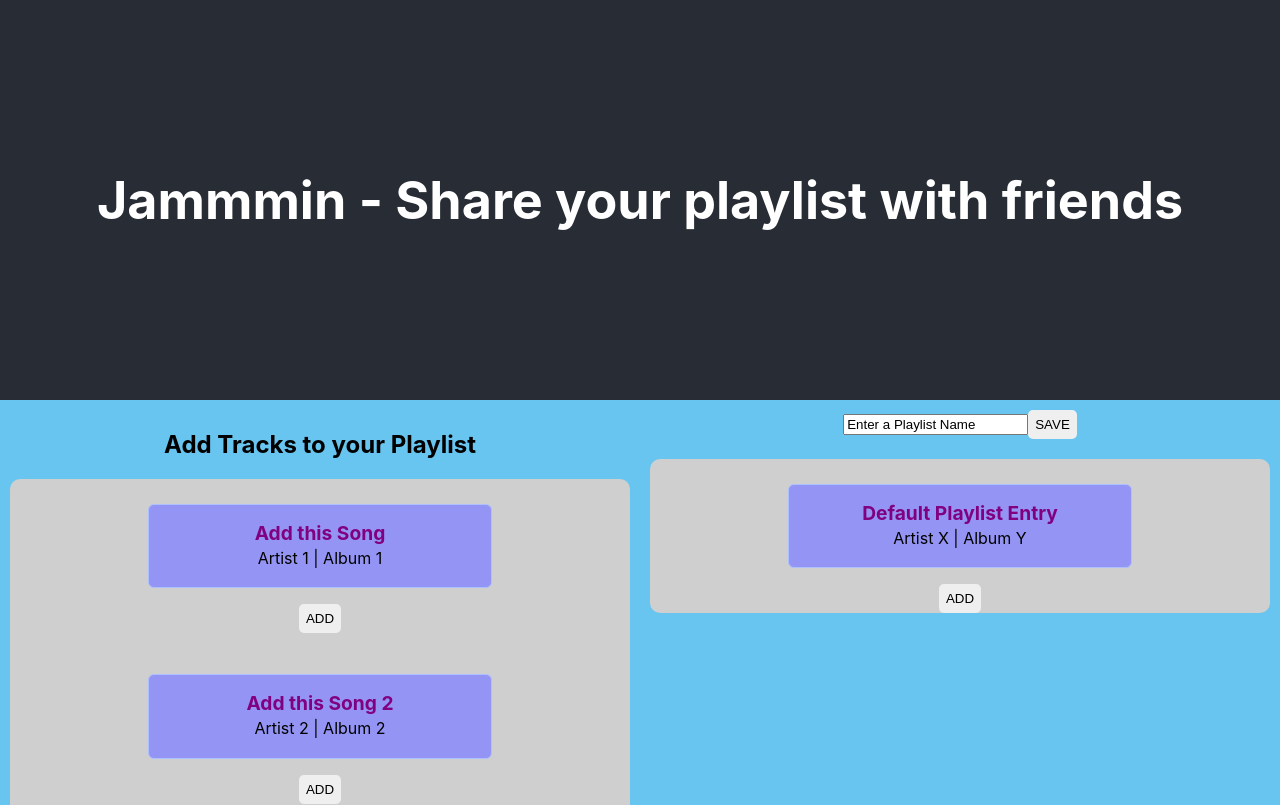
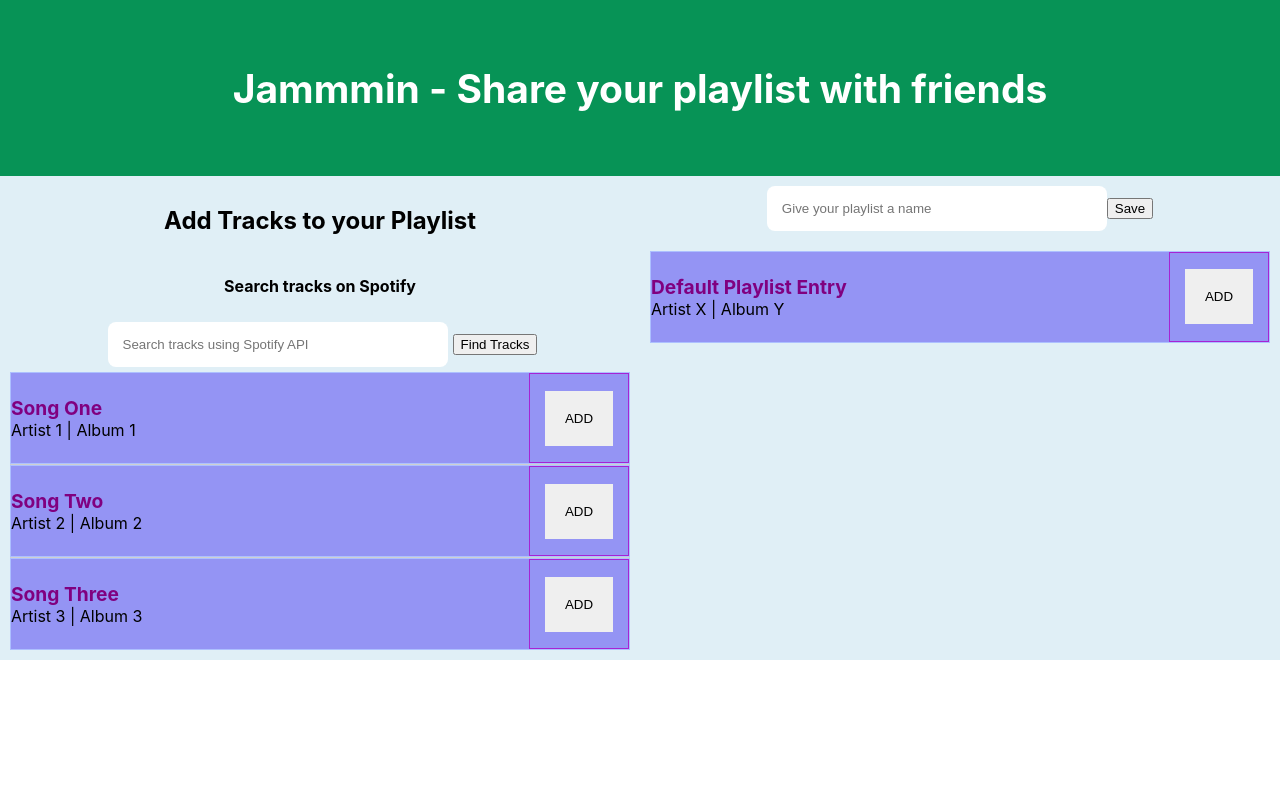
Before and after one commit to DHBuild002/jammmin-playlist-creation-tool, a React (Create React App) app: page / in a window 1280 px wide. Shown: the top 805 px of the page. Built offline with nearby package versions, Linux system fonts and the light colour scheme.

Commit message:
Apply styling to tracks in whole app along with button styling for adding tracks

```diff
--- a/src/App.css
+++ b/src/App.css
@@ -14,8 +14,8 @@
 }
 
 .App-header {
-  background-color: #282c34;
-  min-height: 50vh;
+  background-color: #079356;
+  min-height: 22vh;
   display: flex;
   flex-direction: column;
   align-items: center;
@@ -25,14 +25,14 @@
 }
 
 .App-link {
-  color: #61dafb;
+  color: #c0c0c0;
 }
 .row {
   display: flex;
   flex-direction: row;
   flex-wrap: wrap;
   width: 100%;
-  background-color: rgb(103, 197, 240);
+  background-color: rgb(224, 239, 246);
   align-items: stretch;
   justify-content: space-evenly ;
 }
--- a/src/App.js
+++ b/src/App.js
@@ -2,30 +2,31 @@ import React, { useState } from "react";
 import "./App.css";
 import Playlist from "./components/Playlist";
 import TrackList from "./components/TrackList";
+import Search from "./components/Search";
 
 function App() {
   // Set the initial state of tracks
   const [tracks] = useState([
     {
       id: 1,
-      name: "Add this Song",
+      name: "Song One",
       artist: "Artist 1",
       album: "Album 1",
     },
     {
       id: 2,
-      name: "Add this Song 2",
+      name: "Song Two",
       artist: "Artist 2",
       album: "Album 2",
     },
     {
       id: 3,
-      name: "Add this Song 3",
+      name: "Song Three",
       artist: "Artist 3",
       album: "Album 3",
     },
   ]);
-  const [playlistName, setPlaylistName] = useState("Enter a Playlist Name");
+  const [playlistName, setPlaylistName] = useState("");
   const [playlistTracks, setPlaylistTracks] = useState([
     {
       id: 0,
@@ -36,6 +37,22 @@ function App() {
   ]);
   const [savedPlaylistName, setSavedPlaylistName] = useState("");
 
+  const onSearch = (query) => {
+    const lowercaseQuery = query.toLowerCase();
+
+    const searchResults = tracks.filter((track) => {
+      const lowercaseName = track.name.toLowerCase();
+      const lowercaseArtist = track.artist.toLowerCase();
+      const lowercaseAlbum = track.album.toLowerCase();
+
+      return (
+        lowercaseName.includes(lowercaseQuery) ||
+        lowercaseArtist.includes(lowercaseQuery) ||
+        lowercaseAlbum.includes(lowercaseQuery)
+      );
+    });
+    return Promise.resolve(searchResults);
+  };
   const addTrack = (track) => {
     setPlaylistTracks((prevTracks) => {
       if (!prevTracks.some((t) => t.id === track.id)) {
@@ -44,6 +61,7 @@ function App() {
       return prevTracks;
     });
   };
+
   const updatePlaylistName = (name) => {
     setPlaylistName(name);
   };
@@ -55,11 +73,12 @@ function App() {
   return (
     <div className="App">
       <header className="App-header">
-        <h1>Jammmin - Share your playlist with friends</h1>
+        <h2>Jammmin - Share your playlist with friends</h2>
       </header>
       <div className="row">
         <div className="column">
           <h2>Add Tracks to your Playlist</h2>
+          <Search onSearch={onSearch} />
           <TrackList tracks={tracks} onAdd={addTrack} />
         </div>
 
--- a/src/components/Playlist.js
+++ b/src/components/Playlist.js
@@ -26,7 +26,7 @@ const Playlist = ({
         value={playlistName}
         onChange={handleNameChange}
         onFocus={handleFocus}
-        placeholder="Enter playlist name"
+        placeholder="Give your playlist a name"
       />
       <button onClick={handleSave}>Save</button>
       <h2>{savedPlaylistName}</h2>
--- a/src/components/Search.js
+++ b/src/components/Search.js
@@ -1,7 +1,38 @@
-import React from "react";
+import React, { useState } from "react";
+import "./styles/Search.css";
 
-const Search = () => {
-  return <div>Search</div>;
+const Search = ({ onSearch }) => {
+  const [query, setQuery] = useState("");
+  const [searchResults, setSearchResults] = useState([]);
+  const handleSearch = () => {
+    onSearch(query).then((results) => {
+      setSearchResults(results);
+    });
+  };
+
+  return (
+    <>
+      <div>
+        <h4>Search tracks on Spotify</h4>
+        <input
+          className="input searchBox"
+          type="text"
+          value={query}
+          onChange={(e) => setQuery(e.target.value)}
+          placeholder="Search tracks using Spotify API"
+        ></input>
+        <button onClick={handleSearch}>Find Tracks</button>
+        <div>
+          {searchResults.map((result) => (
+            <div key={result.id}>
+              <p>{result.name}</p> | <p>{result.artist}</p> |{" "}
+              <p>{result.album}</p>
+            </div>
+          ))}
+        </div>
+      </div>
+    </>
+  );
 };
 
 export default Search;
--- a/src/components/SearchResults.js
+++ b/src/components/SearchResults.js
@@ -1,4 +1,4 @@
-import React from "react";
+import React, { useState } from "react";
 
 const SearchResults = () => {
   return <div>SearchResults</div>;
--- a/src/components/Track.js
+++ b/src/components/Track.js
@@ -7,15 +7,21 @@ const Track = ({ track, onAdd }) => {
   };
   return (
     <>
+      <div className="trackContainer">
         <div className="track">
+          <div className="track-info">
             <h2>{track.name}</h2>
             <p>
               {track.artist} | {track.album}
             </p>
           </div>
+          <div className="buttonArea">
             <button className="add-track-btn" onClick={handleAdd}>
               Add
             </button>
+          </div>
+        </div>
+      </div>
     </>
   );
 };
--- a/src/components/TrackList.js
+++ b/src/components/TrackList.js
@@ -6,7 +6,9 @@ const TrackList = ({ tracks, onAdd }) => {
   return (
     <div className="track-list">
       {tracks.map((track) => (
+        <div key={track.id} className="trackContainer">
         <Track key={track.id} track={track} onAdd={onAdd} />
+        </div>
       ))}
     </div>
   );
--- /dev/null
+++ b/src/components/styles/Search.css
@@ -0,0 +1,9 @@
+input {
+    border-style: none;
+    width: 50%;
+    padding: 15px;
+    border-radius: 8px;
+}
+.searchBox {
+    margin: 5px;
+}
--- a/src/components/styles/TrackList.css
+++ b/src/components/styles/TrackList.css
@@ -5,19 +5,36 @@
     flex-direction: column;
     align-items: center;
     justify-content: center;
-    gap: 1rem;
+    gap: 1px;
     background: rgb(207, 207, 207);
-    border-radius: 10px;
+    border-radius: 0px;
+    box-sizing: border-box;
+    width: 100%;
+    padding: 0;
+  }
+  .trackContainer {
+    background: black;
+    width: 100%;
   }
 
   .track {
     border: 1px solid #adc0ff;
     background: rgb(148, 148, 244);
-    padding: 1rem;
-    margin-top: 25px;
-    width: 50%;
+    height: auto;
+    margin-top: 0px;
+    width: 100%;
     text-align: center;
-    border-radius: 6px;
+    border-radius: 0px;
+    box-sizing: border-box;
+    display: flex;
+    align-items: center;
+    justify-content: space-between;
+    text-align: left;
+    padding: 0;
+
+  }
+  .track-info {
+    flex-grow: 1;
   }
 
   .track h2 {
@@ -25,14 +42,24 @@
     color: purple;
     font-size: 1.2rem;
   }
-
   .track p {
-    margin: 0.2rem 0;
+    margin: 0;
   }
-  button {
+  .buttonArea{
+    display: flex;
+    align-items: center;
+    justify-content: center;
+    padding: 0px;
+    border: 1px solid rgb(167, 35, 211);
+    width: auto;
+    min-width: 100px;
+    height: 90px;
+    box-sizing: border-box;
+  }
+  .add-track-btn {
     border-style: none;
     text-transform: uppercase;
-    padding: 7px;
-    border-radius: 5px;
+    padding: 20px;
+    border-radius: 0px;
     cursor: pointer;
   }
```
Lines whose indentation alone changed are shown as unchanged.
